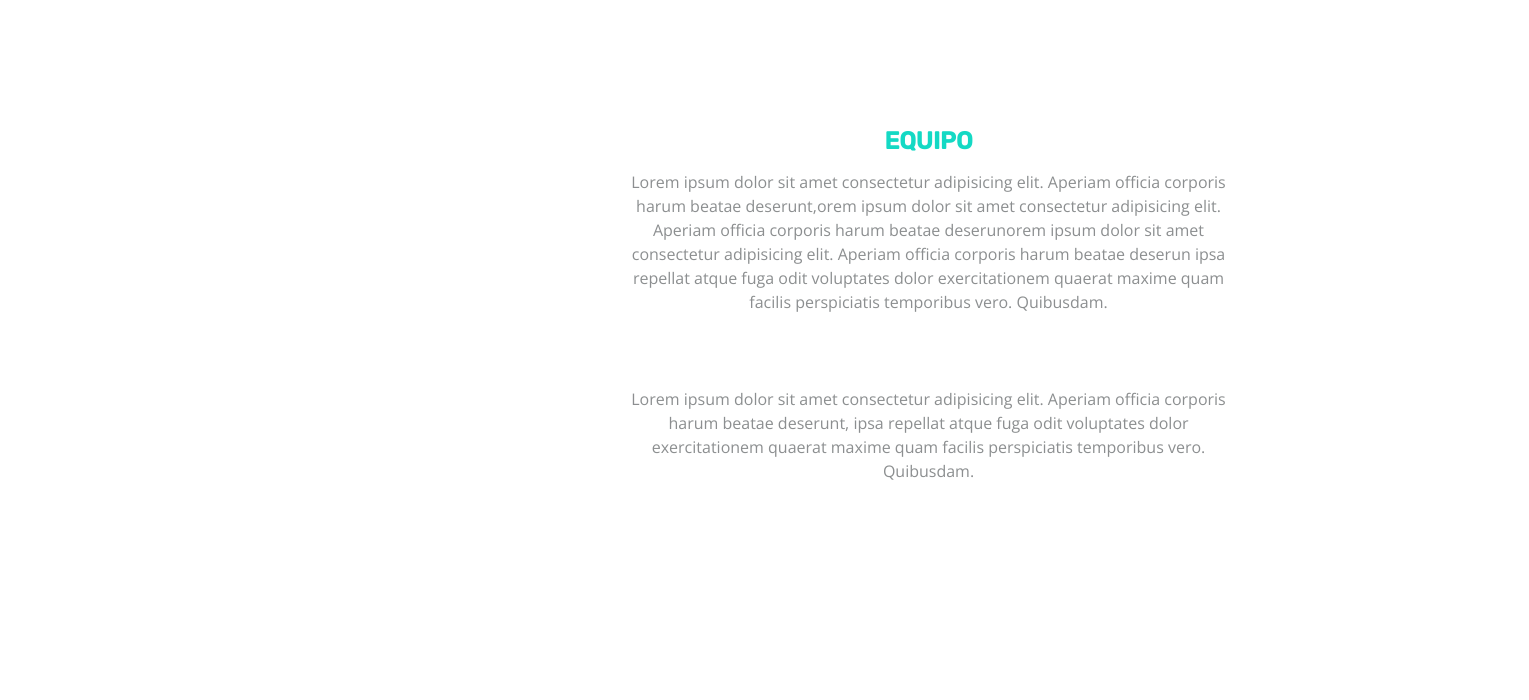
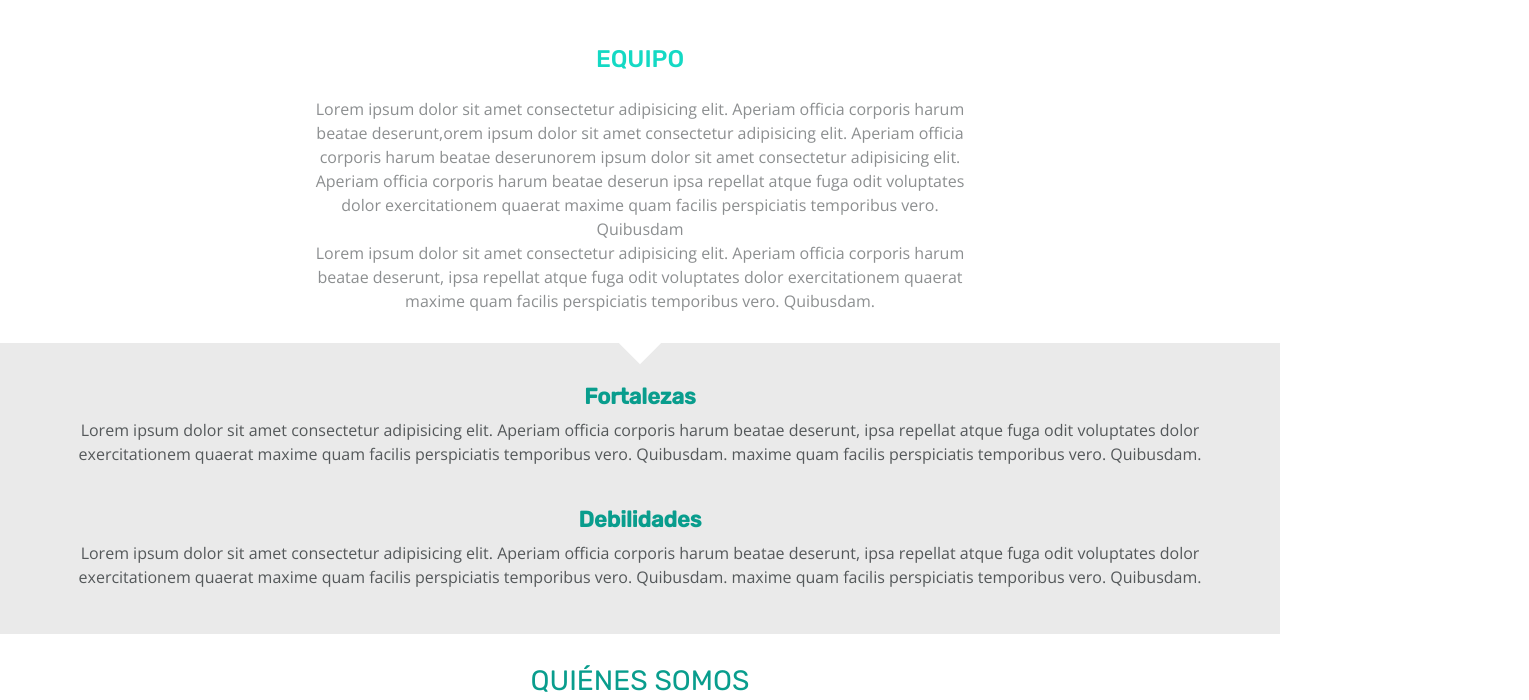
Before and after one commit to elialcodes/project-promo-w-modulo-1-team-2, a plain HTML site: page index.html in a window 1280 px wide. Shown: the part 1558-2258 px from the top of the page, 1529 px wide, since content can reach past the window. Drawn offline with nearby package versions, Linux system fonts and the light colour scheme.

Commit message:
cambios rama-fortalezas-tablet

```diff
--- a/index.html
+++ b/index.html
@@ -39,7 +39,7 @@
       </section>
 
       <div class="principal-column">
-        <div class="part-1">
+        <!-- <div class="part-1"> -->
           <section class="equipo">
             <h2 id="tittle">EQUIPO</h2>
             <p id="lorem">
@@ -48,16 +48,14 @@
               officia corporis harum beatae deserunorem ipsum dolor sit amet consectetur adipisicing
               elit. Aperiam officia corporis harum beatae deserun ipsa repellat atque fuga odit
               voluptates dolor exercitationem quaerat maxime quam facilis perspiciatis temporibus
-              vero. Quibusdam.
-            </p>
-
-            <p id="lorem2">
+              vero. Quibusdam
+              <br>
               Lorem ipsum dolor sit amet consectetur adipisicing elit. Aperiam officia corporis
               harum beatae deserunt, ipsa repellat atque fuga odit voluptates dolor exercitationem
               quaerat maxime quam facilis perspiciatis temporibus vero. Quibusdam.
             </p>
           </section>
-        </div>
+        <!-- </div> -->
       </div>
       <div class="rombo"></div>
       <div class="fortalezas-debilidades">
--- a/styles/styles.css
+++ b/styles/styles.css
@@ -78,7 +78,36 @@ a:active {
 
 .principal-column {
   text-align: center;
-  margin: 0px 30px;
+  margin: 0px  30px;
+  background-color: #fff;
+}
+
+#tittle {
+  width: 100%;
+  margin: 0 auto;
+  font-family: var(--font-titles);
+  font-size: 24px;
+  font-weight: 500;
+  font-stretch: normal;
+  font-style: normal;
+  line-height: 1.88;
+  letter-spacing: normal;
+  text-align: center;
+  color: #099d8d;
+}
+
+#lorem {
+  width: 100%;
+  margin: 15px 0 0;
+  font-family: var(--font-text);
+  font-size: 16px;
+  font-weight: normal;
+  font-stretch: normal;
+  font-style: normal;
+  line-height: 1.5;
+  letter-spacing: normal;
+  text-align: center;
+  color: #54585a;
 }
 
 .main-section {
@@ -292,34 +321,16 @@ footer {
 /*=======================*/
 
 @media (min-width: 1200px) {
-  .part-1 {
-    width: 1200px;
-    height: 357px;
-    margin: 0 0 309px;
-    padding: 45px 300px 60px 299px;
-    background-color: var(--font-white);
-  }
 
   .equipo {
-    width: 1200px;
-    height: 357px;
-    margin: 0 0 309px;
-    padding: 45px 300px 60px 299px;
-    background-color: var(--font-white);
+    margin: 0 auto;
+    width: 55%;
+
+
   }
 
   #lorem {
     font-size: 16px;
-    width: 601px;
-    height: 192px;
-    margin: 15px 0 0;
-    opacity: 0.67;
-  }
-
-  #lorem2 {
-    font-size: 16px;
-    width: 601px;
-    height: 192px;
     margin: 15px 0 0;
     opacity: 0.67;
   }
```
